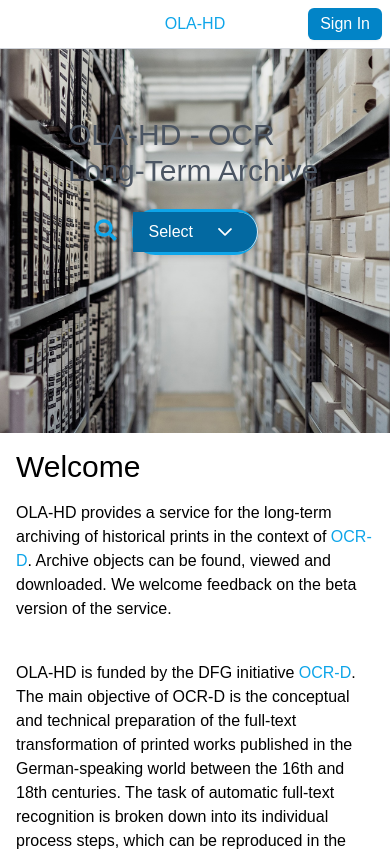
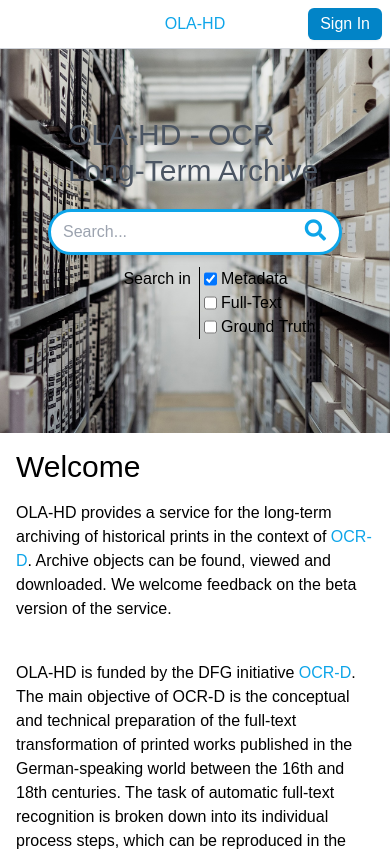
Before and after one commit to subugoe/olahd_user_frontend, a Vue app: page / in a window 390 px wide. Shown: the top 851 px of the page. Built offline with nearby package versions, Linux system fonts and the light colour scheme; no server answers; a web font is replaced by a local one; what oidc-client would draw is missing.

Commit message:
Replace search-select-button on home page
The button was problematic on mobile screens and now it is even more
obvious that there are search options.

```diff
--- a/src/layout/main/index.vue
+++ b/src/layout/main/index.vue
@@ -6,9 +6,10 @@
     <h4 class="flex justify-center m-5 text-3xl text-gray-600">
       OLA-HD - OCR Long-Term Archive
     </h4>
-    <div class="col-md-6 col-sm-8 mx-auto">
-      <form @submit.prevent="submit" class="grid grid-cols-7">
-        <label class="relative block col-start-3 col-span-3">
+    <div class="mx-auto">
+      <form @submit.prevent="submit" class="float">
+        <div class="grid grid-cols-7">
+          <label class="relative block col-start-1 col-span-7 sm:col-start-2 sm:col-span-5 md:col-start-3 md:col-span-3">
             <input
               class="
                 w-full
@@ -28,25 +29,20 @@
               <button class="btn btn-link mr-4" type="submit">
                 <i class="fas fa-search fa-lg text-sky-500"></i>
               </button>
-            <MultiSelect
-              id="dropdownCheckboxButton"
-              v-model="selectedFilters"
-              :options="[
-                {name: 'Metadata Search', code: 'meta'},
-                {name: 'Full Text Search', code: 'ft'},
-                {name: 'GT-Search', code: 'gt'},
-              ]"
-              optionLabel="name"
-              :maxSelectedLabels="0"
-              :showToggleAll="false"
-              :selectionLimit="null"
-              :highlightOnSelect="true"
-              selectedItemsLabel="Select"
-              placeholder="Select"
-              class="bg-sky-700 rounded-full w-34 rounded-l-lg px-2 h-10 text-green-200 border-r "
-            />
             </span>
           </label>
+        </div>
+        <div class="grid grid-cols-2 divide-x divide-black mt-2">
+          <div class="justify-self-end m-1">Search in</div>
+          <div class="grid grid-cols-2 m-1" style="grid-template-columns: auto 1fr;">
+            <input type="checkbox" v-model="metadatasearch" id="check-meta" class="m-1 bg-yellow-300">
+            <label for="check-meta">Metadata</label>
+            <input type="checkbox" v-model="fulltextsearch" id="check-fulltext" class="m-1">
+            <label for="check-fulltext">Full-Text</label>
+            <input type="checkbox" v-model="gtsearch" id="check-gt" class="m-1">
+            <label for="check-gt">Ground Truth</label>
+          </div>
+        </div>
       </form>
     </div>
   </div>
@@ -62,15 +58,12 @@
     return {
       query: this.$route.query["q"],
       filter: "",
-      selectedFilters: [
-        {name: 'Metadata Search', code: 'meta'}
-      ],
+      metadatasearch: "true",
+      fulltextsearch: "false",
+      gtsearch: "false",
     };
   },
   methods: {
-    isFilterSelected(name) {
-      return this[name] === "true";
-    },
     submit() {
       // Trim the query
       this.query = (this.query || "").trim();
@@ -80,9 +73,9 @@
           name: "search",
           query: {
             q: this.query,
-            fulltextsearch: this.selectedFilters.some(element => element.code === 'ft'),
-            metadatasearch: this.selectedFilters.some(element => element.code === 'meta'),
-            isGT:this.selectedFilters.some(element => element.code === 'gt'),
+            fulltextsearch: this.fulltextsearch,
+            metadatasearch: this.metadatasearch,
+            isGT: this.gtsearch,
           },
         })
         .catch(() => {}); // To ignore the Navigation Duplicated error
```
Lines whose indentation alone changed are shown as unchanged.
